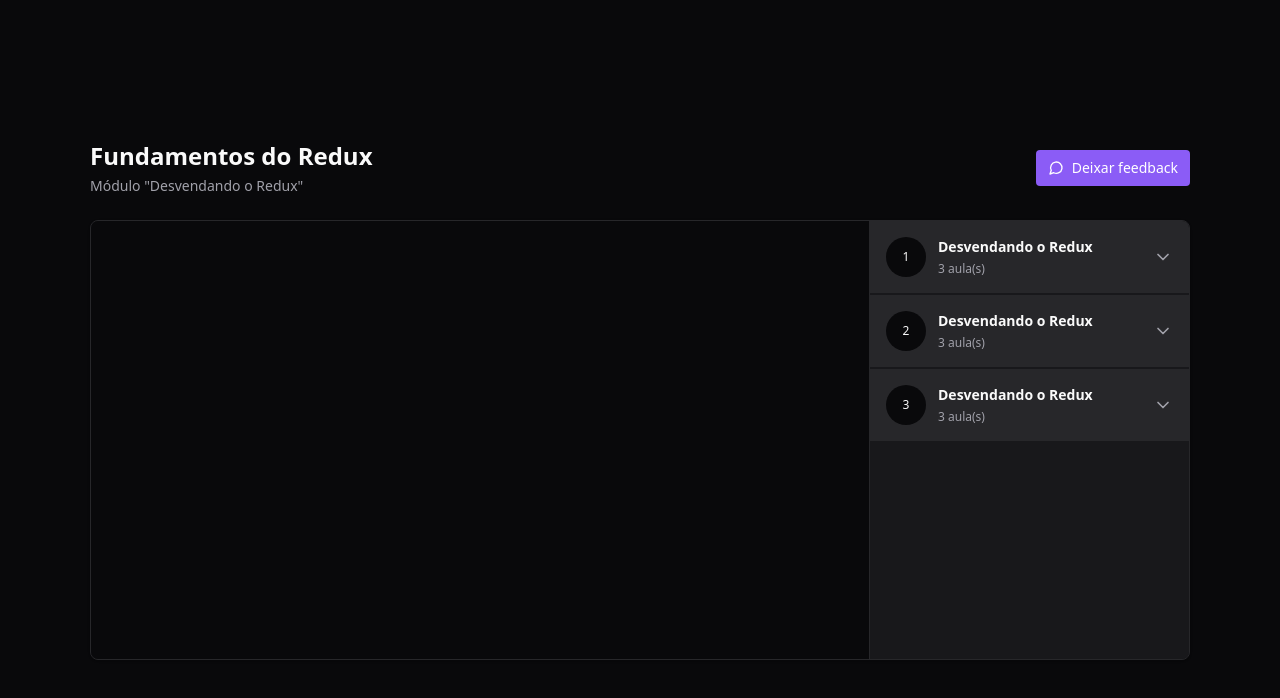
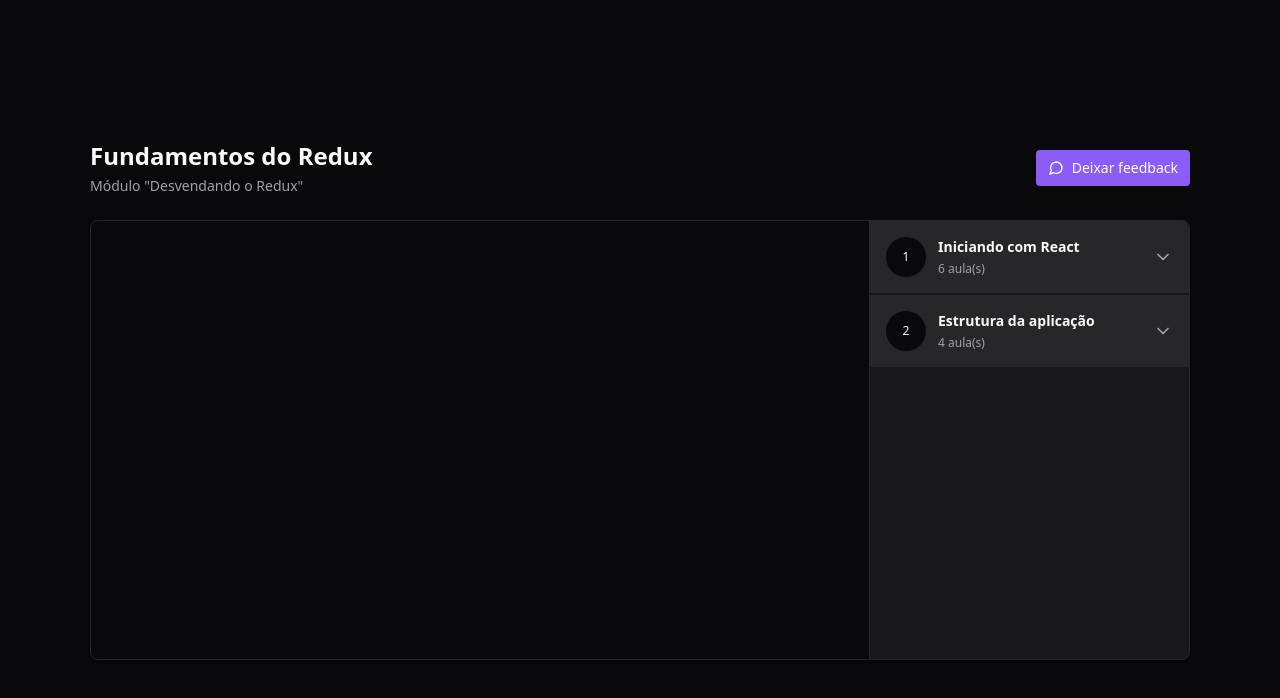
Before and after one commit to marcelopajr/ignite-react-redux-zustand, a React (Vite) app: page / in a window 1280 px wide. Shown: the top 698 px of the page. Built offline with nearby package versions, Linux system fonts and the light colour scheme.

Commit message:
feat: create and consume player slice

```diff
--- a/src/components/Module.tsx
+++ b/src/components/Module.tsx
@@ -1,5 +1,6 @@
 import * as Collapsible from "@radix-ui/react-collapsible";
 import { ChevronDown } from "lucide-react";
+import { useAppSelector } from "../store";
 import { Lesson } from "./Lesson";
 
 interface ModuleProps {
@@ -9,6 +10,10 @@
 }
 
 export function Module({ moduleIndex, title, amountOfLessons }: ModuleProps) {
+  const lessons = useAppSelector((state) => {
+    return state.player.course.modules[moduleIndex].lessons;
+  });
+
   return (
     <Collapsible.Root className="group">
       <Collapsible.Trigger className="flex w-full items-center gap-3 bg-zinc-800 p-4">
@@ -28,9 +33,15 @@
 
       <Collapsible.Content>
         <nav className="relative flex flex-col gap-4 p-6">
-          <Lesson title="Fundamentos do Redux" duration="09:13" />
-          <Lesson title="Fundamentos do Redux" duration="09:13" />
-          <Lesson title="Fundamentos do Redux" duration="09:13" />
+          {lessons.map((lesson) => {
+            return (
+              <Lesson
+                key={lesson.id}
+                title={lesson.title}
+                duration={lesson.duration}
+              />
+            );
+          })}
         </nav>
       </Collapsible.Content>
     </Collapsible.Root>
--- a/src/pages/Player.tsx
+++ b/src/pages/Player.tsx
@@ -1,9 +1,14 @@
 import { MessageCircle } from "lucide-react";
+import { useAppSelector } from "../store";
 import { Header } from "../components/Header";
 import { Video } from "../components/Video";
 import { Module } from "../components/Module";
 
 export function Player() {
+  const modules = useAppSelector((state) => {
+    return state.player.course.modules;
+  });
+
   return (
     <div className="h-screen bg-zinc-950 text-zinc-50 flex justify-center items-center">
       <div className="flex w-[1100px] flex-col gap-6">
@@ -22,21 +27,16 @@
           </div>
 
           <aside className="w-80 absolute top-0 bottom-0 right-0 border-l divide-y-2 divide-zinc-900 border-zinc-800 bg-zinc-900 overflow-y-scroll scrollbar-thin scrollbar-track-zinc-950 scrollbar-thumb-zinc-800">
-            <Module
-              moduleIndex={0}
-              title="Desvendando o Redux"
-              amountOfLessons={3}
-            />
-            <Module
-              moduleIndex={1}
-              title="Desvendando o Redux"
-              amountOfLessons={3}
-            />
-            <Module
-              moduleIndex={2}
-              title="Desvendando o Redux"
-              amountOfLessons={3}
-            />
+            {modules.map((module, index) => {
+              return (
+                <Module
+                  key={module.id}
+                  moduleIndex={index}
+                  title={module.title}
+                  amountOfLessons={module.lessons.length}
+                />
+              );
+            })}
           </aside>
         </main>
       </div>
--- a/src/store/index.ts
+++ b/src/store/index.ts
@@ -1,8 +1,11 @@
 import { configureStore } from "@reduxjs/toolkit";
 import { useSelector, TypedUseSelectorHook } from "react-redux";
+import { player } from "./slices/player";
 
 export const store = configureStore({
-  reducer: {},
+  reducer: {
+    player,
+  },
 });
 
 export type RootState = ReturnType<typeof store.getState>;
--- /dev/null
+++ b/src/store/slices/player.ts
@@ -0,0 +1,64 @@
+import { createSlice } from "@reduxjs/toolkit";
+
+const playerSlice = createSlice({
+  name: "player",
+  initialState: {
+    course: {
+      modules: [
+        {
+          id: "1",
+          title: "Iniciando com React",
+          lessons: [
+            { id: "Jai8w6K_GnY", title: "CSS Modules", duration: "13:45" },
+            {
+              id: "w-DW4DhDfcw",
+              title: "Estilização do Post",
+              duration: "10:05",
+            },
+            {
+              id: "D83-55LUdKE",
+              title: "Componente: Header",
+              duration: "06:33",
+            },
+            {
+              id: "W_ATsETujaY",
+              title: "Componente: Sidebar",
+              duration: "09:12",
+            },
+            { id: "Pj8dPeameYo", title: "CSS Global", duration: "03:23" },
+            {
+              id: "8KBq2vhwbac",
+              title: "Form de comentários",
+              duration: "11:34",
+            },
+          ],
+        },
+        {
+          id: "2",
+          title: "Estrutura da aplicação",
+          lessons: [
+            {
+              id: "gE48FQXRZ_o",
+              title: "Componente: Comment",
+              duration: "13:45",
+            },
+            { id: "Ng_Vk4tBl0g", title: "Responsividade", duration: "10:05" },
+            {
+              id: "h5JA3wfuW1k",
+              title: "Interações no JSX",
+              duration: "06:33",
+            },
+            {
+              id: "1G0vSTqWELg",
+              title: "Utilizando estado",
+              duration: "09:12",
+            },
+          ],
+        },
+      ],
+    },
+  },
+  reducers: {},
+});
+
+export const player = playerSlice.reducer;
```
